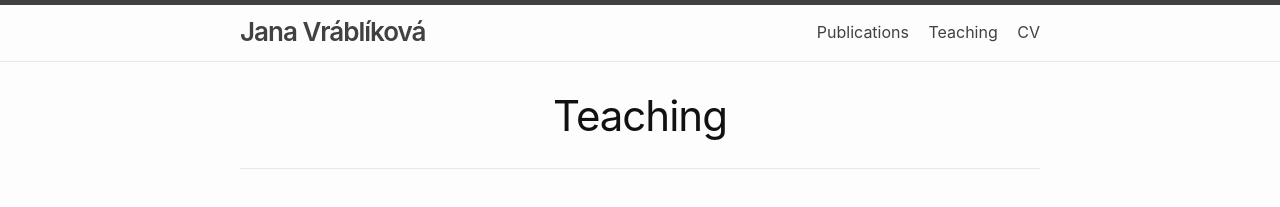
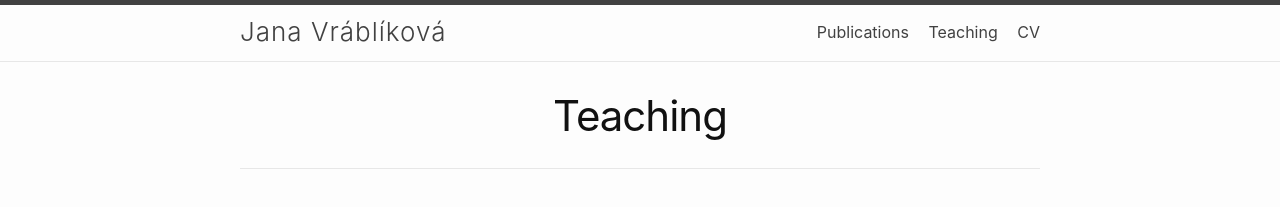
Before and after one commit to JanaVrablikova/janavrablikova.github.io, a Jekyll site: the page built from 02teaching.markdown, in a window 1280 px wide. Shown: the top 207 px of the page. Built offline with Jekyll 4.4.1, drawn with Linux system fonts in a browser that asks for light colours; nearby versions of some CDN libraries.

Commit message:
Update _layout.scss

```diff
--- a/_sass/minima/_layout.scss
+++ b/_sass/minima/_layout.scss
@@ -13,8 +13,8 @@
 
 .site-title {
   @include relative-font-size(1.625);
-  font-weight: 600;
-  letter-spacing: -1px;
+  font-weight: 300;
+  letter-spacing: 1px;
   margin-bottom: 0;
   float: left;
 
```
